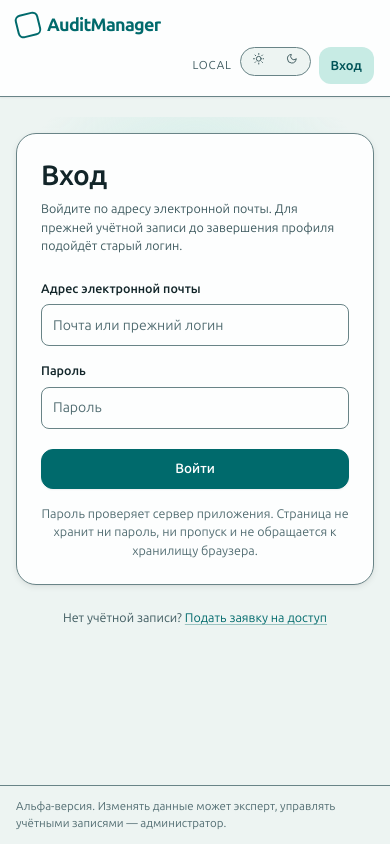
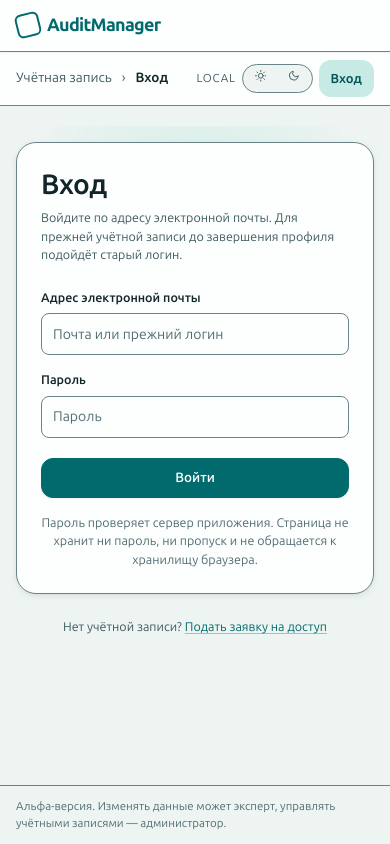
Before and after one commit to hoperlex/PDF-Analysis, a Next.js app in the folder web/: page /login in a window 390 px wide. Built offline with nearby package versions, Linux system fonts and the light colour scheme; no server answers.

Commit message:
feat(ui): add contextual utility toolbar

```diff
--- a/web/src/_app/app-frame.module.css
+++ b/web/src/_app/app-frame.module.css
@@ -211,21 +211,41 @@
   margin: 0;
 }
 
-/* The right-hand cluster: instance label, theme control, then the account menu or «Вход». */
+.screenContext {
+  display: flex;
+  align-items: center;
+  gap: 10px;
+  min-width: 0;
+  font-size: var(--am-text-md);
+}
+
+.contextGroup,
+.contextDivider {
+  color: var(--am-ink-muted);
+}
+
+.contextCurrent {
+  min-width: 0;
+  overflow: hidden;
+  color: var(--am-ink);
+  font-weight: 650;
+  text-overflow: ellipsis;
+  white-space: nowrap;
+}
+
+/* Existing controls occupy the right edge of the content toolbar. */
 .end {
   display: flex;
-  flex-direction: column;
-  align-items: flex-start;
-  gap: 14px;
-  margin-top: auto;
+  align-items: center;
+  gap: 10px;
+  flex: 0 0 auto;
+  margin-left: auto;
   min-width: 0;
-  padding-top: var(--am-gap);
-  border-top: 1px solid var(--am-line-soft);
 }
 
 .end :global(.am-theme),
 .end :global(.am-app__instance + .am-theme) {
-  align-self: flex-start;
+  align-self: center;
   margin-left: 0;
 }
 
@@ -244,10 +264,10 @@
 }
 
 .end :global(.am-menu__popup) {
-  left: 0;
-  right: auto;
-  top: auto;
-  bottom: calc(100% + 6px);
+  left: auto;
+  right: 0;
+  top: calc(100% + 6px);
+  bottom: auto;
 }
 
 .accountMenu {
@@ -301,29 +321,6 @@
     align-content: start;
   }
 
-  :global(.am-app[data-sidebar='compact']) .end {
-    align-items: center;
-    gap: 10px;
-  }
-
-  :global(.am-app[data-sidebar='compact']) .end :global(.am-app__instance) {
-    display: none;
-  }
-
-  :global(.am-app[data-sidebar='compact']) .end :global(.am-theme) {
-    flex-direction: column;
-    align-self: center;
-  }
-
-  :global(.am-app[data-sidebar='compact']) .end :global(.am-theme__option) {
-    padding: 5px;
-  }
-
-  :global(.am-app[data-sidebar='compact']) .end :global(.am-menu__popup) {
-    left: calc(100% + 8px);
-    right: auto;
-    bottom: 0;
-  }
 }
 
 @media (max-width: 1023.98px) {
@@ -354,28 +351,14 @@
     right: 0;
   }
 
-  .end {
-    flex-direction: row;
-    align-items: center;
-    gap: 8px;
-    margin-top: 0;
-    margin-left: auto;
-    padding-top: 0;
-    border-top: 0;
-  }
-
-  .end :global(.am-menu__popup) {
-    left: auto;
-    right: 0;
-    top: calc(100% + 6px);
-    bottom: auto;
-  }
 }
 
 @media (max-width: 590px) {
+  .screenContext {
+    max-width: 100%;
+  }
+
   .end {
-    flex-wrap: wrap;
-    justify-content: flex-end;
-    width: 100%;
+    gap: 6px;
   }
 }
--- a/web/src/_app/app-frame.tsx
+++ b/web/src/_app/app-frame.tsx
@@ -31,6 +31,7 @@ import { HOME_SCREEN, SIGN_IN_SCREEN, getInstanceLabel } from '@/shared/config';
 import { AccountMenu } from './account-menu';
 import { FrameNavigation } from './frame-navigation';
 import { ReleaseNoticesGate } from './release-notices';
+import { ScreenContext } from './screen-context';
 import { SidebarToggle } from './sidebar-toggle';
 import { buildNavigation } from './navigation';
 import { ThemeToggle } from './theme-toggle';
@@ -93,19 +94,15 @@ export function AppFrame({ children, session }: AppFrameProps) {
          * profile see no group, and the account menu is how the latter two move on.
          */}
         <FrameNavigation navigation={buildNavigation(session)} />
+      </header>
+      <div className={styles.content}>
+        <div className="am-app__utility">
+          <ScreenContext />
           <div className={styles.end}>
-          {/*
-           * `PC-01` stood here once and is gone: it was the programme's own checkpoint code
-           * and told a reviewer nothing (`R-18`). The instance label stays — it tells one
-           * stand from another, and an operator needs that.
-           */}
+            {/* The stand label distinguishes otherwise identical deployments. */}
             {instance !== null ? <span className="am-app__instance">{instance}</span> : null}
             <ThemeToggle />
-          {/*
-           * `D-113`: the bar must reflect the session. A guest gets the way in and nothing
-           * else; a session gets the account menu, which also holds the way out — a POST to
-           * the session's own door, never a link.
-           */}
+            {/* The existing account menu keeps its POST sign-out and role-aware actions. */}
             {session === null ? (
               <Link className="am-app__signin" href={SIGN_IN_SCREEN}>
                 Вход
@@ -114,8 +111,7 @@ export function AppFrame({ children, session }: AppFrameProps) {
               <AccountMenu session={session} />
             )}
           </div>
-      </header>
-      <div className={styles.content}>
+        </div>
         <main className="am-app__main">{children}</main>
         {session !== null && session.profileComplete && !session.isDefaultCredential ? <ReleaseNoticesGate /> : null}
         <footer className="am-app__footer">{FRAME_FOOTER}</footer>
--- /dev/null
+++ b/web/src/_app/screen-context.tsx
@@ -0,0 +1,36 @@
+'use client';
+
+import { usePathname } from 'next/navigation';
+
+import type { ScreenGroup } from '@/shared/config';
+import { screenMatching } from '@/shared/config';
+
+import styles from './app-frame.module.css';
+
+const GROUP_LABELS: Readonly<Record<ScreenGroup, string>> = {
+  home: 'Обзор',
+  work: 'Работа',
+  knowledge: 'Знания',
+  system: 'Система',
+  admin: 'Администрирование',
+  account: 'Учётная запись',
+  hidden: 'Разделы',
+};
+
+export function ScreenContextView({ pathname }: { readonly pathname: string | null }) {
+  const screen = pathname === null ? undefined : screenMatching(pathname);
+  if (screen === undefined) {
+    return <div className={styles.screenContext} aria-label="Текущий раздел"><span className={styles.contextCurrent}>AuditManager</span></div>;
+  }
+  const group = GROUP_LABELS[screen.group];
+  return (
+    <div className={styles.screenContext} aria-label="Текущий раздел">
+      {group === screen.label ? null : <><span className={styles.contextGroup}>{group}</span><span className={styles.contextDivider} aria-hidden="true">›</span></>}
+      <strong className={styles.contextCurrent}>{screen.label}</strong>
+    </div>
+  );
+}
+
+export function ScreenContext() {
+  return <ScreenContextView pathname={usePathname()} />;
+}
--- a/web/src/app/globals.css
+++ b/web/src/app/globals.css
@@ -499,6 +499,7 @@
 /* The completed shell and future screen slices inherit one two-theme presentation palette. */
 [data-dashboard-showcase],
 .am-app__bar,
+.am-app__utility,
 .am-app__main {
   --am-paper: var(--am-showcase-card);
   --am-surface: var(--am-showcase-bg);
@@ -977,6 +978,20 @@ input[type='file']::file-selector-button:hover {
   flex: 1;
   min-width: 0;
   padding: clamp(18px, 2vw, 32px);
+}
+
+.am-app__utility {
+  position: sticky;
+  top: 0;
+  z-index: 9;
+  display: flex;
+  align-items: center;
+  gap: 18px;
+  min-height: 58px;
+  min-width: 0;
+  padding: 8px clamp(18px, 2vw, 32px);
+  border-bottom: 1px solid var(--am-line);
+  background: var(--am-paper);
 }
 
 /*
@@ -1420,8 +1435,21 @@ input[type='file']::file-selector-button:hover {
     padding: 20px 16px;
   }
 
+  .am-app__utility {
+    position: relative;
+    min-height: 48px;
+    padding: 8px 16px;
+  }
+
   .am-app__footer {
     padding: 12px 16px;
+  }
+}
+
+@media (max-width: 590px) {
+  .am-app__utility {
+    flex-wrap: wrap;
+    gap: 8px 12px;
   }
 }
 
```
Also changed, not shown: 5 other files (tests, documents, lock files or other folders). Lines whose indentation alone changed are shown as unchanged.
